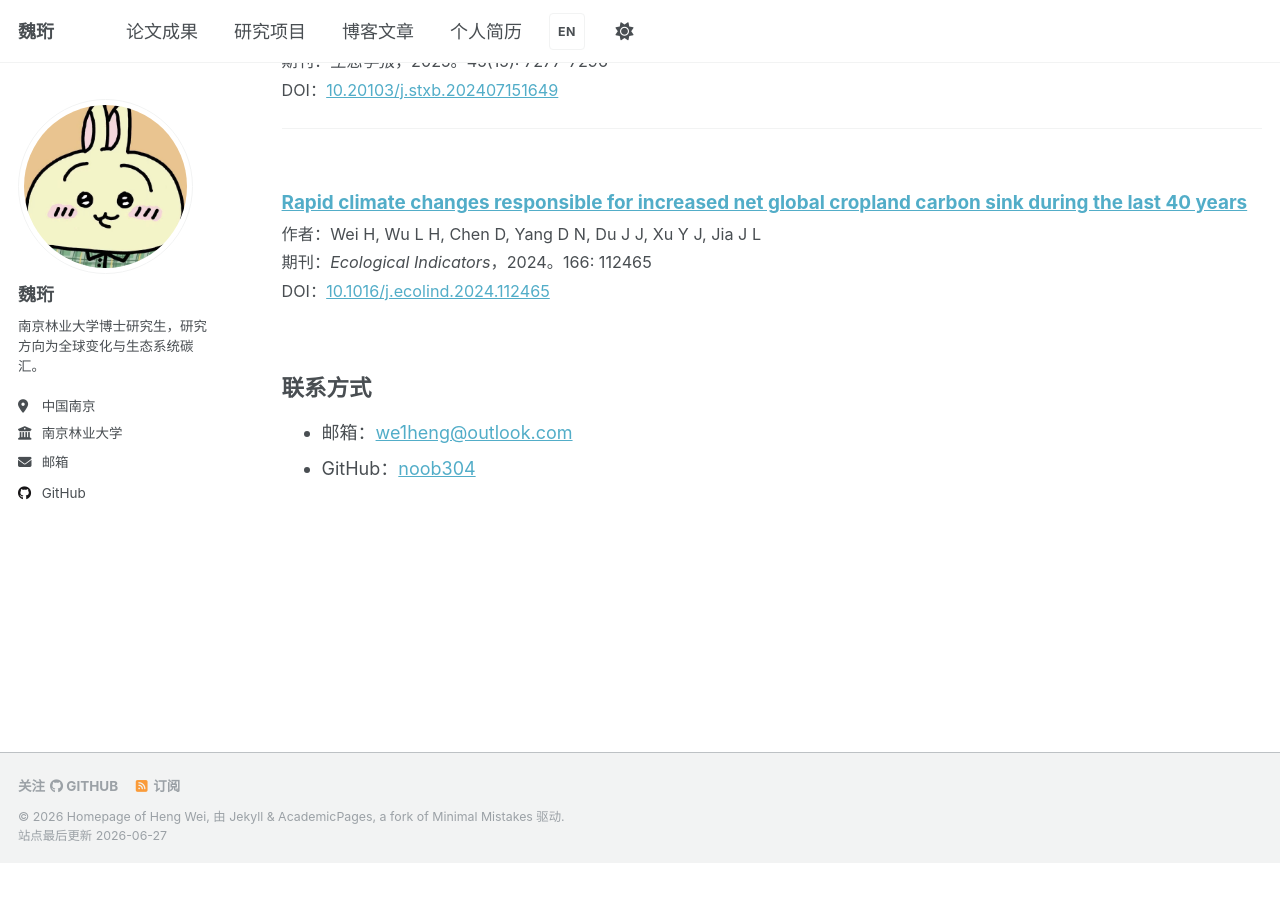
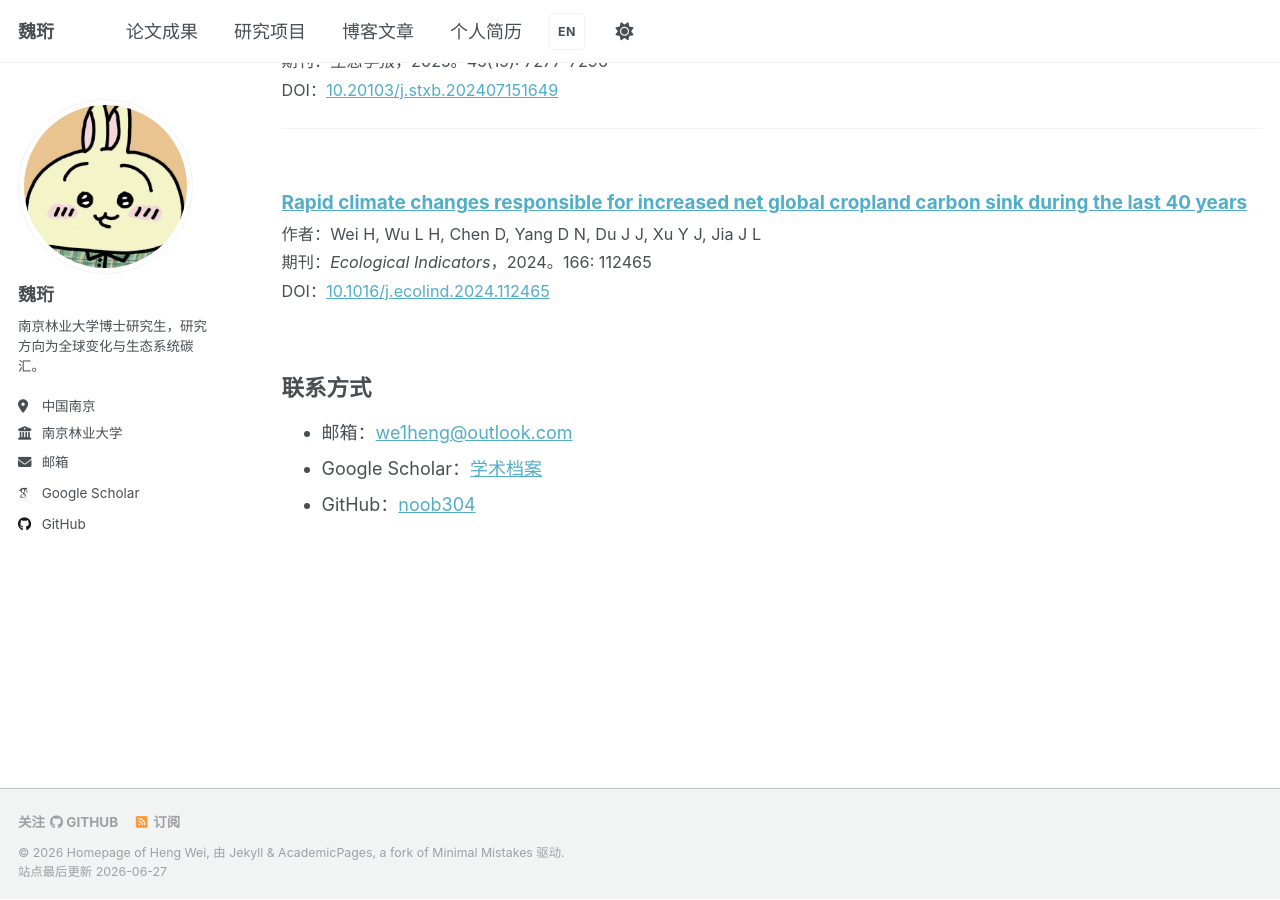
Before and after one commit to NOOB304/NOOB304.github.io, a Jekyll site: the page built from _pages/cv.zh.md, in a window 1280 px wide and 900 px high, scrolled down 1229 px. Built offline with Jekyll 4.4.1, drawn with Linux system fonts in a browser that asks for light colours; some web fonts are replaced; before the commit the page ends 2093 px from its top, so only the background shows below that.

Commit message:
feat: add Google Scholar profile link

```diff
--- a/_config.yml
+++ b/_config.yml
@@ -37,6 +37,7 @@ author:
   # Academic websites
   academia         :
   arxiv            :
+  googlescholar    : "https://scholar.google.com/citations?user=LOOx2wwAAAAJ&hl=en"
   impactstory      :
   semantic         :
   researchgate     :
--- a/_includes/author-profile.html
+++ b/_includes/author-profile.html
@@ -50,6 +50,9 @@
       {% if author.email %}
         <li><a href="mailto:{{ author.email }}"><i class="fas fa-fw fa-envelope icon-pad-right" aria-hidden="true"></i>{{ email_label }}</a></li>
       {% endif %}
+      {% if author.googlescholar %}
+        <li><a href="{{ author.googlescholar }}"><i class="ai ai-google-scholar ai-fw icon-pad-right" aria-hidden="true"></i>Google Scholar</a></li>
+      {% endif %}
       {% if author.github %}
         <li><a href="https://github.com/{{ author.github }}"><i class="fab fa-fw fa-github icon-pad-right" aria-hidden="true"></i>GitHub</a></li>
       {% endif %}
--- a/_pages/cv.zh.md
+++ b/_pages/cv.zh.md
@@ -28,4 +28,5 @@ share: false
 ## 联系方式
 
 - 邮箱：[we1heng@outlook.com](mailto:we1heng@outlook.com)
+- Google Scholar：[学术档案](https://scholar.google.com/citations?user=LOOx2wwAAAAJ&hl=en)
 - GitHub：[noob304](https://github.com/noob304)
```
Also changed, not shown: _pages/cv.md (+1 -0 lines).
